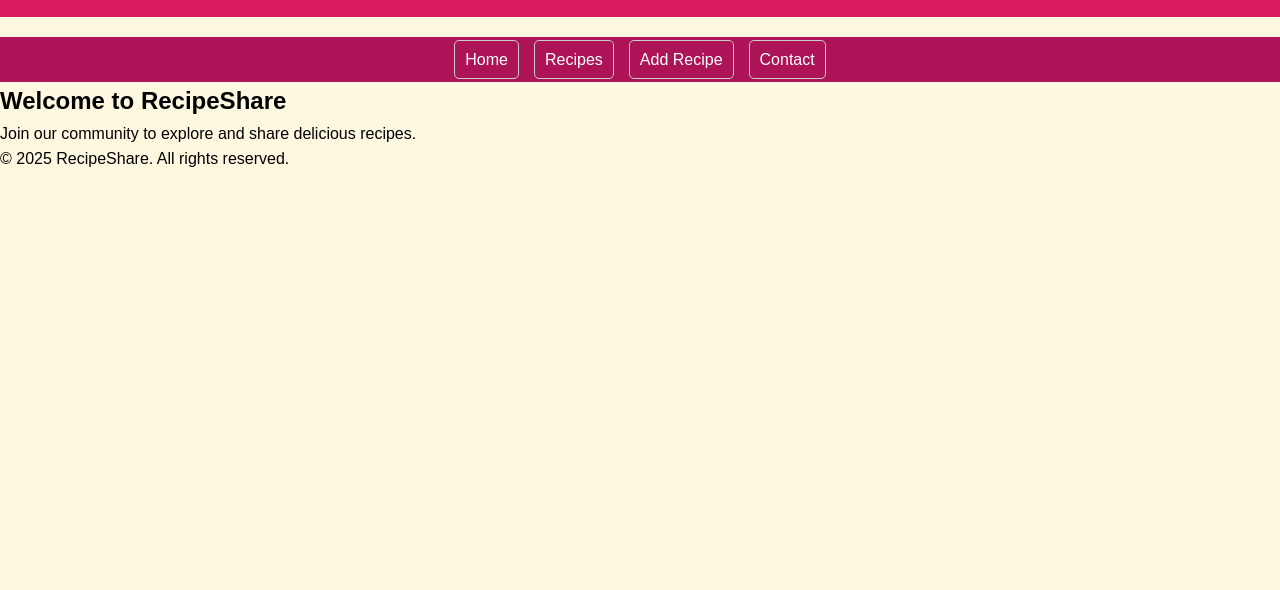
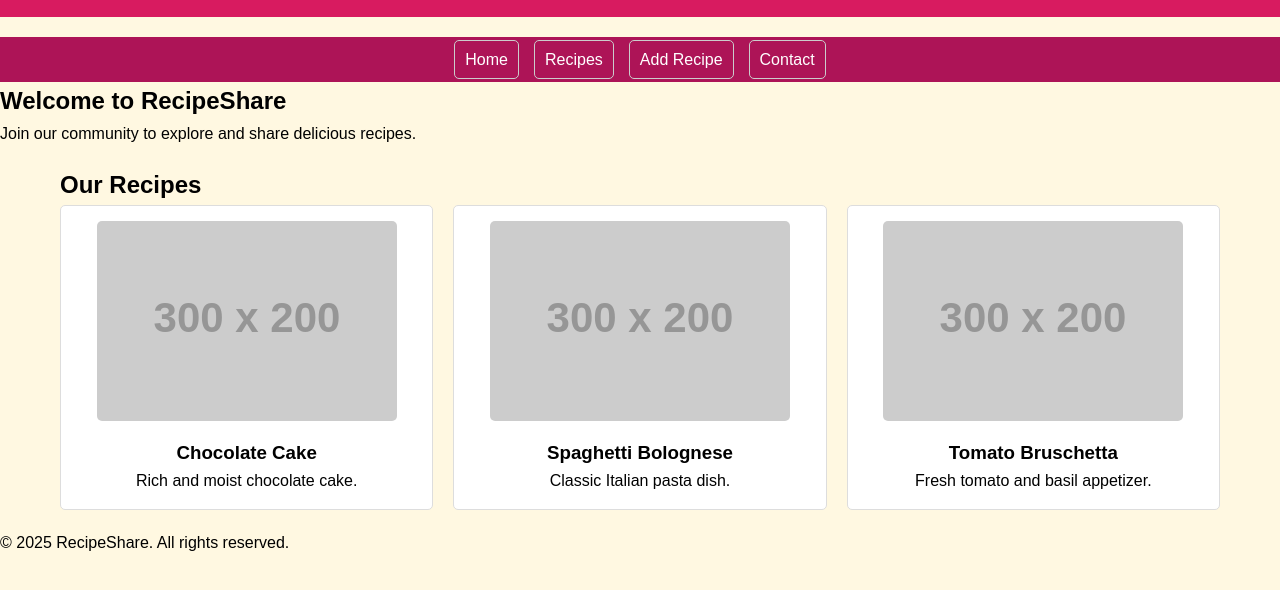
Before and after one commit to akinniyioluwaseun/web-dev-portfolio, a plain HTML site: page WEEK 4/index.html in a window 1280 px wide. Shown: the part 100-690 px from the top of the page. Drawn offline with Linux system fonts and the light colour scheme; placeholder pictures from the web are drawn by us.

Commit message:
Add recipe cards with CSS Grid

```diff
--- a/WEEK 4/index.html
+++ b/WEEK 4/index.html
@@ -45,6 +45,30 @@
             <p>Join our community to explore and share delicious recipes.</p>
             <!-- Brief introduction text -->
         </section>
+        <section id="recipes">
+            <!-- Section for recipe gallery -->
+            <h2>Our Recipes</h2>
+            <!-- Subheading for recipes section -->
+            <div class="recipes-grid">
+                <!-- Grid container for recipe cards -->
+                <div class="recipe-card" data-category="dessert">
+                    <!-- Recipe card with category data attribute -->
+                    <img src="https://via.placeholder.com/300x200?text=Cake" alt="Chocolate cake">
+                    <h3>Chocolate Cake</h3>
+                    <p>Rich and moist chocolate cake.</p>
+                </div>
+                <div class="recipe-card" data-category="main">
+                    <img src="https://via.placeholder.com/300x200?text=Pasta" alt="Spaghetti Bolognese">
+                    <h3>Spaghetti Bolognese</h3>
+                    <p>Classic Italian pasta dish.</p>
+                </div>
+                <div class="recipe-card" data-category="appetizer">
+                    <img src="https://via.placeholder.com/300x200?text=Bruschetta" alt="Tomato bruschetta">
+                    <h3>Tomato Bruschetta</h3>
+                    <p>Fresh tomato and basil appetizer.</p>
+                </div>
+            </div>
+        </section>
     </main>
     <footer>
         <!-- Semantic footer for bottom content -->
--- a/WEEK 4/styles.css
+++ b/WEEK 4/styles.css
@@ -52,3 +52,34 @@ nav ul li a:hover {
     background-color: #c2185b; /* Slightly lighter pink on hover */
     transition: background-color 0.3s; /* Smooth transition */
 }
+
+/* Style the recipes section */
+#recipes {
+    padding: 20px; /* Space inside section */
+    max-width: 1200px; /* Limit width */
+    margin: 0 auto; /* Center section */
+}
+
+/* Style the recipes grid with CSS Grid */
+.recipes-grid {
+    display: grid; /* Use Grid for layout */
+    grid-template-columns: repeat(auto-fit, minmax(250px, 1fr)); /* Responsive columns */
+    gap: 20px; /* Space between cards */
+}
+
+/* Style individual recipe cards */
+.recipe-card {
+    background-color: white; /* White background */
+    border: 1px solid #ddd; /* Light border */
+    padding: 15px; /* Space inside card */
+    border-radius: 5px; /* Rounded corners */
+    text-align: center; /* Center text */
+}
+
+/* Style recipe card images */
+.recipe-card img {
+    max-width: 100%; /* Ensure image doesn't overflow */
+    height: auto; /* Maintain aspect ratio */
+    border-radius: 5px; /* Rounded corners */
+    margin-bottom: 10px; /* Space below image */
+}
```
